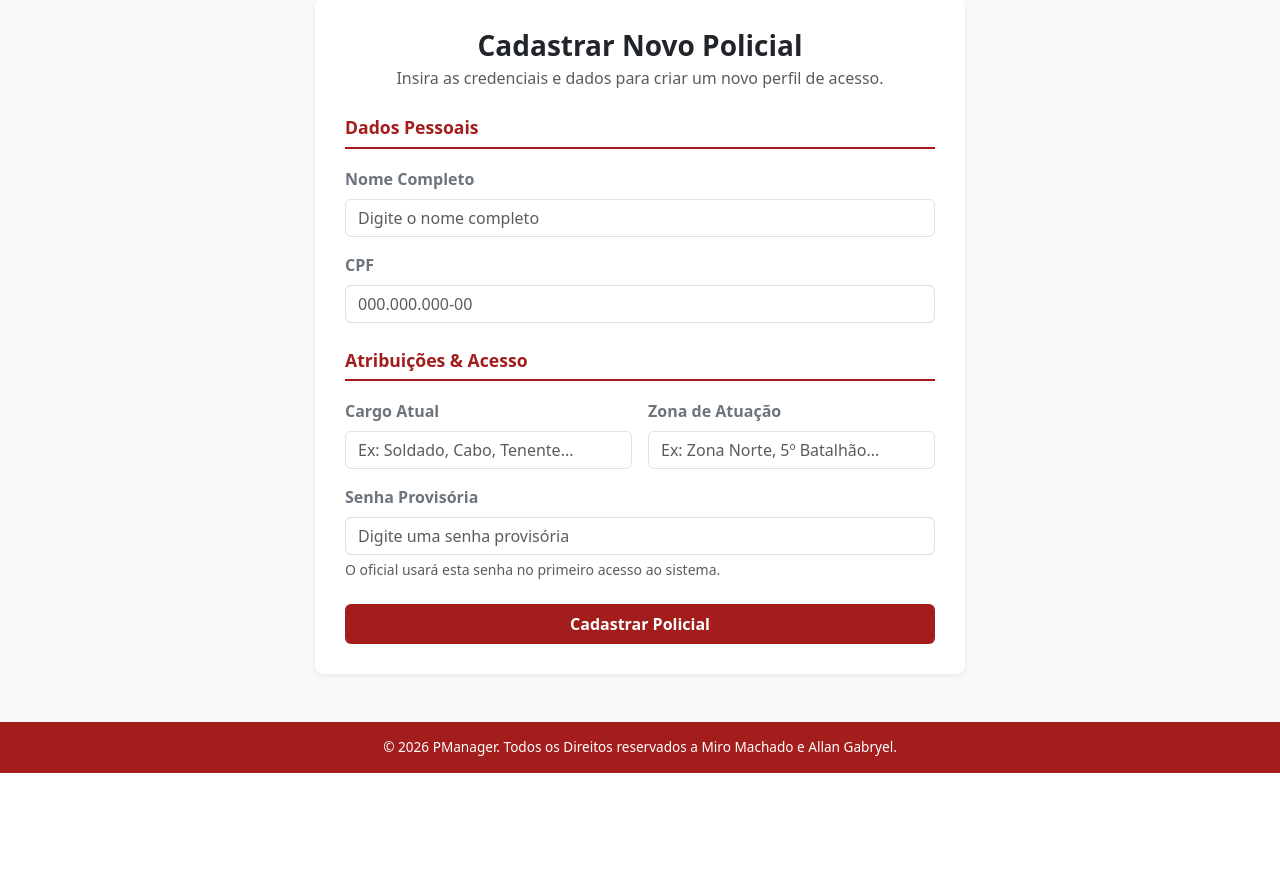
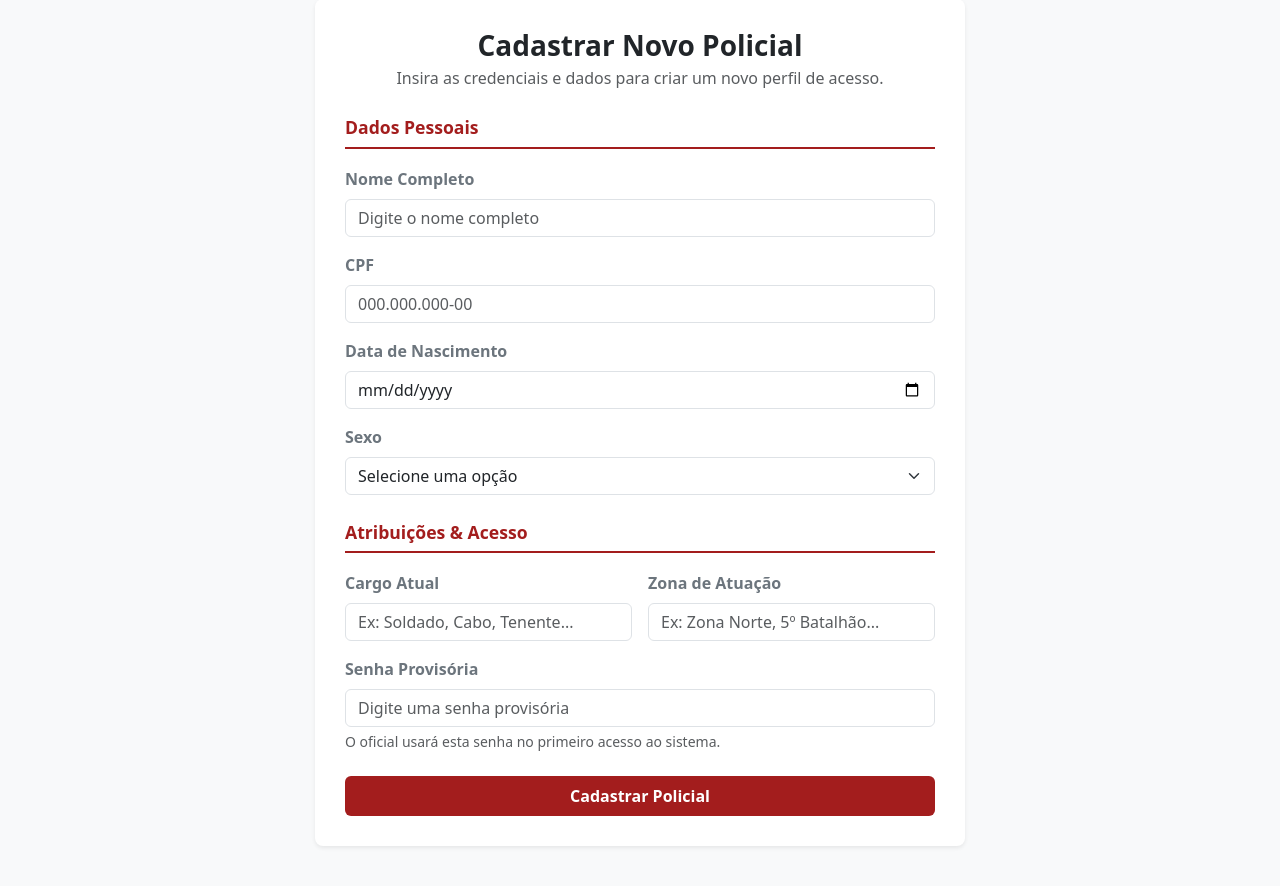
Before and after one commit to MiroMachadim/PManager, a Flask app: page /admin/cad_policial in a window 1280 px wide. Shown: the part 114-1000 px from the top of the page. Before the commit the page ends 887 px from the top, so only its background shows below. Run offline with Flask 3, Linux system fonts and the light colour scheme; parts of the project's set-up code (start-up, migrations or seed data) failed here and were passed over.

Commit message:
Adicionado seções que pedem sexo e data de nascimento ao cadastrar um usuario

```diff
--- a/Blueprints/admin/admin.py
+++ b/Blueprints/admin/admin.py
@@ -17,6 +17,8 @@ def cad_policial():
         dados = dict()
         dados["nome"] = request.form.get('nome_completo')
         dados["cpf"] = request.form.get('cpf')
+        # dados["data_nascimento"] = request.form.get('data_nascimento')
+        dados["sexo"] = request.form.get('sexo')
         dados["cargo"] = request.form.get('cargo')
         dados["zona"] = request.form.get('zona')
         dados["senha"] = request.form.get('senha_provisoria')
--- a/templates/cadastrar_policial.html
+++ b/templates/cadastrar_policial.html
@@ -104,18 +104,38 @@
 
                 <!-- Seção 1: Dados Pessoais -->
                 <div class="section-title">Dados Pessoais</div>
+
                 <div class="mb-3">
                     <label for="nome_completo" class="form-label text-secondary fw-semibold">Nome Completo</label>
                     <input type="text" class="form-control" id="nome_completo" name="nome_completo" placeholder="Digite o nome completo" value="{{ request.form.get('nome_completo', '') }}" required>
                 </div>
 
-                <div class="mb-4">
+                <div class="mb-3">
                     <label for="cpf" class="form-label text-secondary fw-semibold">CPF</label>
                     <input type="text" class="form-control" id="cpf" name="cpf" placeholder="000.000.000-00" maxlength="14" oninput="mascaraCPF(this)" value="{{ request.form.get('cpf', '') }}" required>
                 </div>
 
+                <!-- Novo Campo: Data de Nascimento -->
+                <div class="mb-3">
+                    <label for="data_nascimento" class="form-label text-secondary fw-semibold">Data de Nascimento</label>
+                    <input type="date" class="form-control" id="data_nascimento" name="data_nascimento" value="{{ request.form.get('data_nascimento', '') }}" required>
+                </div>
+
+                <!-- Novo Campo: Sexo -->
+                <div class="mb-4">
+                    <label for="sexo" class="form-label text-secondary fw-semibold">Sexo</label>
+                    <select class="form-select" id="sexo" name="sexo" required>
+                        <option value="" disabled {{ 'selected' if not request.form.get('sexo') else '' }}>Selecione uma opção</option>
+                        <option value="Masculino" {{ 'selected' if request.form.get('sexo') == 'Masculino' else '' }}>Masculino</option>
+                        <option value="Feminino" {{ 'selected' if request.form.get('sexo') == 'Feminino' else '' }}>Feminino</option>
+                        <option value="Outro" {{ 'selected' if request.form.get('sexo') == 'Outro' else '' }}>Outro</option>
+                        <option value="Prefiro não informar" {{ 'selected' if request.form.get('sexo') == 'Prefiro não informar' else '' }}>Prefiro não informar</option>
+                    </select>
+                </div>
+
                 <!-- Seção 2: Atribuições e Acesso -->
                 <div class="section-title">Atribuições & Acesso</div>
+
                 <div class="row g-3 mb-3">
                     <div class="col-md-6">
                         <label for="cargo" class="form-label text-secondary fw-semibold">Cargo Atual</label>
```
